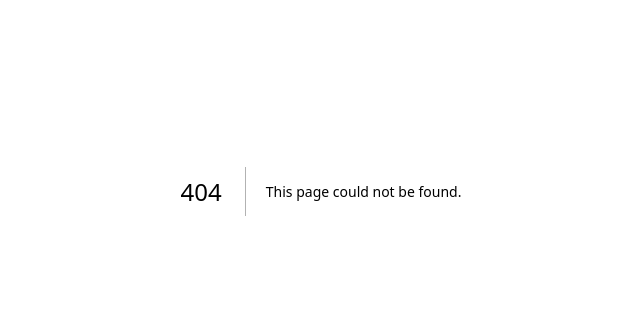
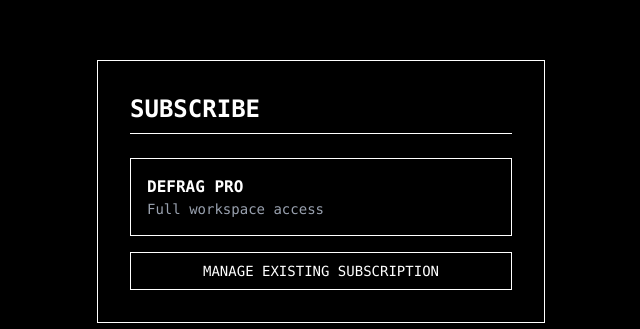
Before and after one commit to defragapp/SOVV, a Next.js app in the folder apps/web/: page /tool/checkout in a window 1280 px wide. Before the commit this address had no page. Shown: the part 209-538 px from the top of the page, without its empty margins (319-959 px from the left). Built offline with nearby package versions, Linux system fonts and the light colour scheme; no server answers.

Commit message:
Add apps/web/app/tool/checkout/page.tsx

```diff
--- /dev/null
+++ b/apps/web/app/tool/checkout/page.tsx
@@ -0,0 +1,105 @@
+'use client'
+
+import { useEffect, useState } from 'react'
+import { useRouter } from 'next/navigation'
+import { getSession } from '@/lib/auth'
+
+const API_BASE = 'https://api.defrag.app'
+
+export default function CheckoutPage() {
+  const router = useRouter()
+  const [loading, setLoading] = useState(false)
+  const [portalLoading, setPortalLoading] = useState(false)
+  const [error, setError] = useState('')
+
+  useEffect(() => {
+    getSession().then((session) => {
+      if (!session?.authenticated) {
+        router.push('/auth')
+      }
+    })
+  }, [router])
+
+  async function startCheckout() {
+    setLoading(true)
+    setError('')
+    try {
+      const res = await fetch(`${API_BASE}/api/billing/checkout`, {
+        method: 'POST',
+        credentials: 'include',
+        headers: { 'Content-Type': 'application/json' },
+        body: JSON.stringify({ priceId: 'price_1' }),
+      })
+      const data = await res.json()
+      if (!res.ok) {
+        setError(data.error || 'Checkout failed')
+        setLoading(false)
+        return
+      }
+      if (data.url) {
+        window.location.href = data.url
+      } else {
+        setError('No checkout URL returned')
+        setLoading(false)
+      }
+    } catch (err) {
+      setError('Network error')
+      setLoading(false)
+    }
+  }
+
+  async function openPortal() {
+    setPortalLoading(true)
+    setError('')
+    try {
+      const res = await fetch(`${API_BASE}/api/billing/checkout?portal=true`, {
+        method: 'POST',
+        credentials: 'include',
+        headers: { 'Content-Type': 'application/json' },
+      })
+      const data = await res.json()
+      if (data.url) {
+        window.location.href = data.url
+      } else {
+        setError('No portal URL returned')
+        setPortalLoading(false)
+      }
+    } catch (err) {
+      setError('Network error')
+      setPortalLoading(false)
+    }
+  }
+
+  return (
+    <main className="min-h-screen bg-black text-white p-8 flex items-center justify-center">
+      <div className="w-full max-w-md border border-white p-8">
+        <h1 className="text-2xl font-bold mb-6 border-b border-white pb-2">SUBSCRIBE</h1>
+
+        {error && (
+          <div className="mb-4 border border-white p-2 text-sm bg-white text-black">
+            {error}
+          </div>
+        )}
+
+        <div className="space-y-4">
+          <button
+            onClick={startCheckout}
+            disabled={loading}
+            className="w-full border border-white p-4 hover:bg-white hover:text-black disabled:opacity-50 text-left"
+          >
+            <div className="font-bold">DEFRAG PRO</div>
+            <div className="text-sm text-gray-400">Full workspace access</div>
+          </button>
+
+          <button
+            onClick={openPortal}
+            disabled={portalLoading}
+            className="w-full border border-white p-2 hover:bg-white hover:text-black disabled:opacity-50 text-sm"
+          >
+            {portalLoading ? '...' : 'MANAGE EXISTING SUBSCRIPTION'}
+          </button>
+        </div>
+      </div>
+    </main>
+  )
+}
```
